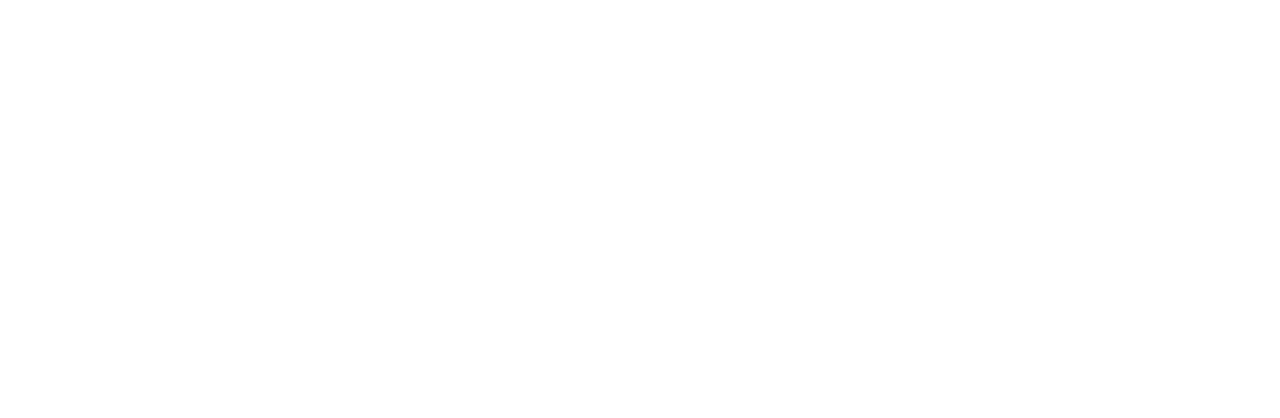
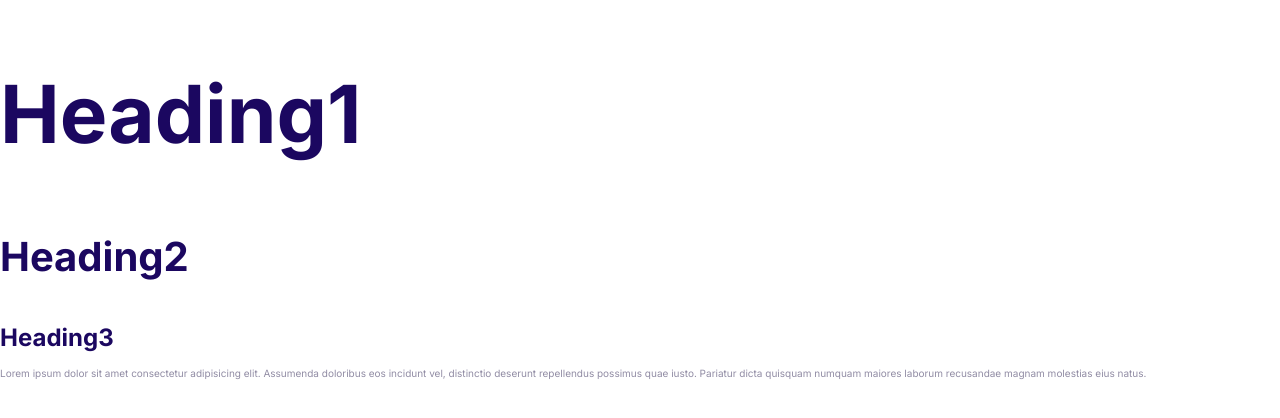
Before and after one commit to Aref-Asadbegi/Moshify, a plain HTML site: page index.html in a window 1280 px wide. Drawn offline with Linux system fonts and the light colour scheme.

Commit message:
Define the styles for the fonts.

```diff
--- a/css/styles1.css
+++ b/css/styles1.css
@@ -1,7 +1,53 @@
+html {
+    font-size: 62.5%;
+}
+
 :root {
     --color-primary: #2584ff;
     --color-secondary: #00d9ff;
     --color-accent: #ff3400;
-    --color-accent: #1b0760;
-    --color-accent: #918ca4;
+    --color-heading: #1b0760;
+    --color-body: #918ca4;
 }
+
+body {
+    font-family: Inter, Arial, Helvetica, sans-serif;
+    color: var(--color-body);
+    font-size: 2.4;
+    line-height: 1.5;
+}
+
+h1,h2,h3 {
+    color: var(--color-heading);
+}
+
+h1 {
+    font-size: 7rem;
+}
+
+h2 {
+    font-size: 4rem;
+}
+
+h3 {
+    font-size: 3rem;
+    margin-bottom: 1rem;
+}
+
+p {
+    margin-top: 0;
+}
+
+@media screen and (min-width: 1024px) {
+    h1 {
+        font-size: 8rem;
+    }
+
+    h2 {
+        font-size: 4rem;
+    }
+
+    h3 {
+        font-size: 2.4rem;
+    }
+}
--- a/index.html
+++ b/index.html
@@ -4,8 +4,24 @@
     <meta charset="UTF-8" />
     <meta name="viewport" content="width=device-width, initial-scale=1.0" />
     <title>Moshify</title>
+    <link rel="preconnect" href="https://fonts.googleapis.com" />
+    <link rel="preconnect" href="https://fonts.gstatic.com" crossorigin />
+    <link
+      href="https://fonts.googleapis.com/css2?family=Inter:wght@400;700&family=Noto+Serif:ital,wght@1,700&display=swap"
+      rel="stylesheet"
+    />
     <link rel="stylesheet" href="css/normalize.css" />
     <link rel="stylesheet" href="css/Styles1.css" />
   </head>
-  <body></body>
+  <body>
+    <h1>Heading1</h1>
+    <h2>Heading2</h2>
+    <h3>Heading3</h3>
+    <p>
+      Lorem ipsum dolor sit amet consectetur adipisicing elit. Assumenda
+      doloribus eos incidunt vel, distinctio deserunt repellendus possimus quae
+      iusto. Pariatur dicta quisquam numquam maiores laborum recusandae magnam
+      molestias eius natus.
+    </p>
+  </body>
 </html>
```
